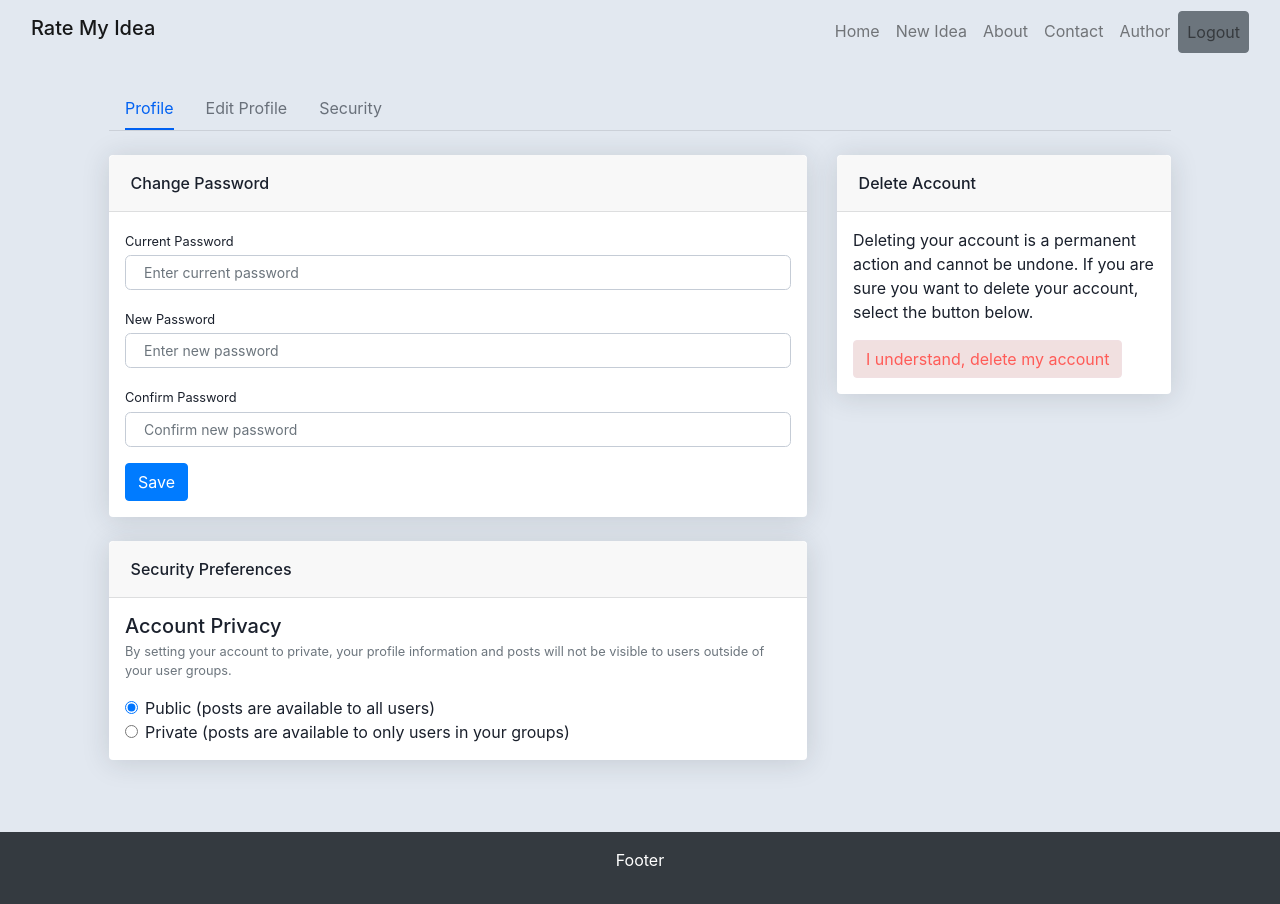
After one commit to JackPflaum/RateMyIdea, a Django app: a page that uses RateMyIdea/templates/profile_security.html in a window 1280 px wide. The commit adds this page. Run offline with Django 4.2, Linux system fonts and the light colour scheme; a user stored in the database is signed in; tables that the repository leaves empty hold one stand-in row (values such as "Sample post"); some libraries are stand-ins or nearby versions.

Commit message:
add 'profile_security' view which handles changing user password and deleting account.

```diff
--- a/RateMyIdea/ideas/urls.py
+++ b/RateMyIdea/ideas/urls.py
@@ -12,4 +12,5 @@ urlpatterns = [
     path('contact/', views.contact, name='contact'),
     path('author/<slug:slug>', views.author, name='author'),
     path('author/edit_profile/<slug:slug>', views.edit_profile, name='edit_profile'),
+    path('author/security/<slug:slug>', views.profile_security, name='profile_security'),
 ]
--- a/RateMyIdea/ideas/views.py
+++ b/RateMyIdea/ideas/views.py
@@ -174,7 +174,15 @@ def author(request, slug):
     return render(request, 'profile_page.html', context)
 
 
-def edit_profile(request, slug):
-    """update author profile with the ability to change avatar, add about info, update password and delete account"""
+@login_required
+def edit_profile(request):
+    """update author profile with the ability to change avatar and about info"""
     context ={}
     return render(request, 'edit_profile.html', context)
+
+
+@login_required
+def profile_security(request, slug):
+    """allows user to change their password and delete their account"""
+    user = get_object_or_404(Author, slug=slug)
+    return render(request, 'profile_security.html', {})
--- a/RateMyIdea/static/css/styles.css
+++ b/RateMyIdea/static/css/styles.css
@@ -831,3 +831,80 @@ select.form-control:not([size]):not([multiple]) {
     background-color: #f1e0e0;
     border-color: #f1e0e3;
 }
+
+/*-------------------------------Profile Security Page-------------------------------------*/
+/*
+body{margin-top:20px;
+    background-color:#f2f6fc;
+    color:#69707a;
+    } */
+
+    .img-account-profile {
+        height: 10rem;
+    }
+
+    .rounded-circle {
+        border-radius: 50% !important;
+    }
+
+    .card {
+        box-shadow: 0 0.15rem 1.75rem 0 rgb(33 40 50 / 15%);
+    }
+
+    .card .card-header {
+        font-weight: 500;
+    }
+
+    .card-header:first-child {
+        border-radius: 0.35rem 0.35rem 0 0;
+    }
+
+    .card-header {
+        padding: 1rem 1.35rem;
+        margin-bottom: 0;
+        background-color: rgba(33, 40, 50, 0.03);
+        border-bottom: 1px solid rgba(33, 40, 50, 0.125);
+    }
+
+    .form-control, .dataTable-input {
+        display: block;
+        width: 100%;
+        padding: 0.875rem 1.125rem;
+        font-size: 0.875rem;
+        font-weight: 400;
+        line-height: 1;
+        color: #69707a;
+        background-color: #fff;
+        background-clip: padding-box;
+        border: 1px solid #c5ccd6;
+        -webkit-appearance: none;
+        -moz-appearance: none;
+        appearance: none;
+        border-radius: 0.35rem;
+        transition: border-color 0.15s ease-in-out, box-shadow 0.15s ease-in-out;
+    }
+
+    .nav-borders .nav-link.active {
+        color: #0061f2;
+        border-bottom-color: #0061f2;
+    }
+
+    .nav-borders .nav-link {
+        color: #69707a;
+        border-bottom-width: 0.125rem;
+        border-bottom-style: solid;
+        border-bottom-color: transparent;
+        padding-top: 0.5rem;
+        padding-bottom: 0.5rem;
+        padding-left: 0;
+        padding-right: 0;
+        margin-left: 1rem;
+        margin-right: 1rem;
+    }
+/*
+    .btn-danger-soft {
+        color: #000;
+        background-color: #f1e0e3;
+        border-color: #f1e0e3;
+    }
+     */
--- /dev/null
+++ b/RateMyIdea/templates/profile_security.html
@@ -0,0 +1,103 @@
+{% extends 'base.html' %}
+
+{% block content %}
+
+<div class="container-xl px-4 mt-4">
+    <!-- Account page navigation-->
+    <nav class="nav nav-borders">
+    <a class="nav-link active ms-0" href="https://www.bootdey.com/snippets/view/bs5-edit-profile-account-details" target="__blank">Profile</a>
+    <a class="nav-link" href="#">Edit Profile</a>
+    <a class="nav-link" href="#">Security</a>
+    </nav>
+    <hr class="mt-0 mb-4">
+    <div class="row">
+        <div class="col-lg-8">
+            <!-- Change password card-->
+            <div class="card mb-4">
+                <div class="card-header">Change Password</div>
+                <div class="card-body">
+                    <form>
+                        <!-- Form Group (current password)-->
+                        <div class="mb-3">
+                            <label class="small mb-1" for="currentPassword">Current Password</label>
+                            <input class="form-control" id="currentPassword" type="password" placeholder="Enter current password">
+                        </div>
+                        <!-- Form Group (new password)-->
+                        <div class="mb-3">
+                            <label class="small mb-1" for="newPassword">New Password</label>
+                            <input class="form-control" id="newPassword" type="password" placeholder="Enter new password">
+                        </div>
+                        <!-- Form Group (confirm password)-->
+                        <div class="mb-3">
+                            <label class="small mb-1" for="confirmPassword">Confirm Password</label>
+                            <input class="form-control" id="confirmPassword" type="password" placeholder="Confirm new password">
+                        </div>
+                        <button class="btn btn-primary" type="button">Save</button>
+                    </form>
+                </div>
+            </div>
+            <!-- Security preferences card-->
+            <div class="card mb-4">
+                <div class="card-header">Security Preferences</div>
+                <div class="card-body">
+                    <!-- Account privacy optinos-->
+                    <h5 class="mb-1">Account Privacy</h5>
+                    <p class="small text-muted">By setting your account to private, your profile information and posts will not be visible to users outside of your user groups.</p>
+                    <form>
+                        <div class="form-check">
+                            <input class="form-check-input" id="radioPrivacy1" type="radio" name="radioPrivacy" checked="">
+                            <label class="form-check-label" for="radioPrivacy1">Public (posts are available to all users)</label>
+                        </div>
+                        <div class="form-check">
+                            <input class="form-check-input" id="radioPrivacy2" type="radio" name="radioPrivacy">
+                            <label class="form-check-label" for="radioPrivacy2">Private (posts are available to only users in your groups)</label>
+                        </div>
+                    </form>
+                </div>
+            </div>
+        </div>
+        <div class="col-lg-4">
+            <!-- Delete account card-->
+            <div class="card mb-4">
+                <div class="card-header">Delete Account</div>
+                <div class="card-body">
+                    <p>Deleting your account is a permanent action and cannot be undone. If you are sure you want to delete your account, select the button below.</p>
+                    <button class="btn btn-danger-soft text-danger" type="button" data-toggle="modal" data-target="#deleteModal">
+                    I understand, delete my account
+                    </button>
+                </div>
+            </div>
+        </div>
+    </div>
+
+
+    <!-- Delete account Modal -->
+    <div class="modal fade" id="deleteModal" tabindex="-1" role="dialog" aria-labelledby="threadModalLabel" aria-hidden="true">
+        <div class="modal-dialog modal-lg" role="document">
+            <div class="modal-content">
+                <form method='post'>
+                    {% csrf_token %}
+                    <div class="modal-header d-flex align-items-center bg-primary text-white">
+                        <h6 class="modal-title mb-0" id="threadModalLabel">Delete Account</h6>
+                        <button type="button" class="close" data-dismiss="modal" aria-label="Close">
+                            <span aria-hidden="true">×</span>
+                        </button>
+                    </div>
+                    <div class="modal-body">
+                            <!-- Modal message -->
+                            <div class="form-group">
+                                Please confirm the deletion of your account by clicking the button below. Thank you for posting your ideas on our website. You can still continue to view other users posts in the future.
+                            </div>
+                        </div>
+                    </div>
+                    <div class="modal-footer">
+                        <button type="button" class="btn btn-light" data-dismiss="modal">Cancel</button>
+                        <button type="button" class="btn btn-primary">Permanently Delete</button>
+                    </div>
+                </form>
+            </div>
+        </div>
+    </div>
+</div>
+
+{% endblock %}
```
